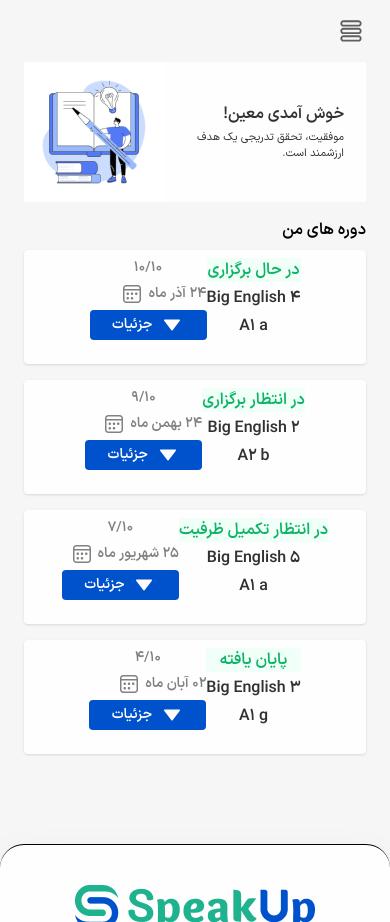
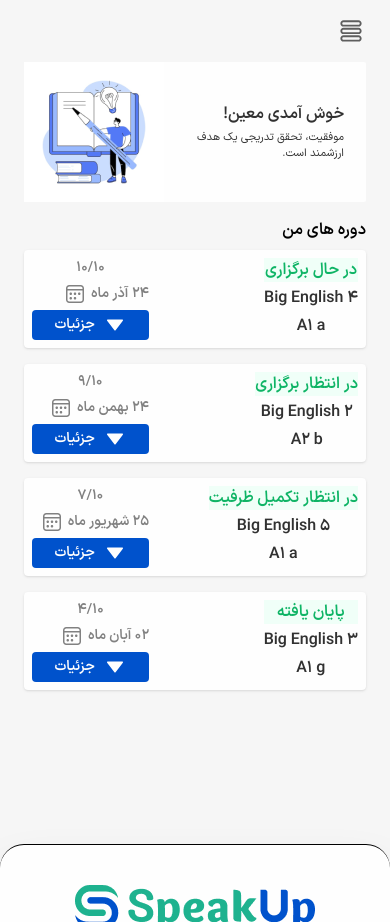
Before and after one commit to moein-kamelan/speak-up, an Angular app: page /myCourses in a window 390 px wide. Built offline with nearby package versions, Linux system fonts and the light colour scheme.

Commit message:
fix myCourses-mobile layout

```diff
--- a/src/app/my-courses/my-courses-bottom/my-courses-card/my-courses-card.component.html
+++ b/src/app/my-courses/my-courses-bottom/my-courses-card/my-courses-card.component.html
@@ -1,6 +1,6 @@
 
 
 <div class="myCourses-card max-xs:flex-col max-xs:gap-y-4 max-xs:**:text-center rounded-sm flex items-center justify-between  bg-main-white p-2 shadow-sm sm:py-4 px-2 w-full">
-    <app-my-courses-card-mobile class="flex justify-between" [course]="course"></app-my-courses-card-mobile>
-    <app-my-courses-card-desktop class="w-full" [course]="course"></app-my-courses-card-desktop>
+    <app-my-courses-card-mobile class=" w-full flex justify-between lg:hidden " [course]="course"></app-my-courses-card-mobile>
+    <app-my-courses-card-desktop class="w-full hidden lg:block" [course]="course"></app-my-courses-card-desktop>
 </div>
--- a/src/styles.css
+++ b/src/styles.css
@@ -41,3 +41,6 @@
 }
 html, body { height: 100%; }
 body { margin: 0; font-family: Roboto, "Helvetica Neue", sans-serif; }
+
+html, body { height: 100%; }
+body { margin: 0; font-family: Roboto, "Helvetica Neue", sans-serif; }
```
